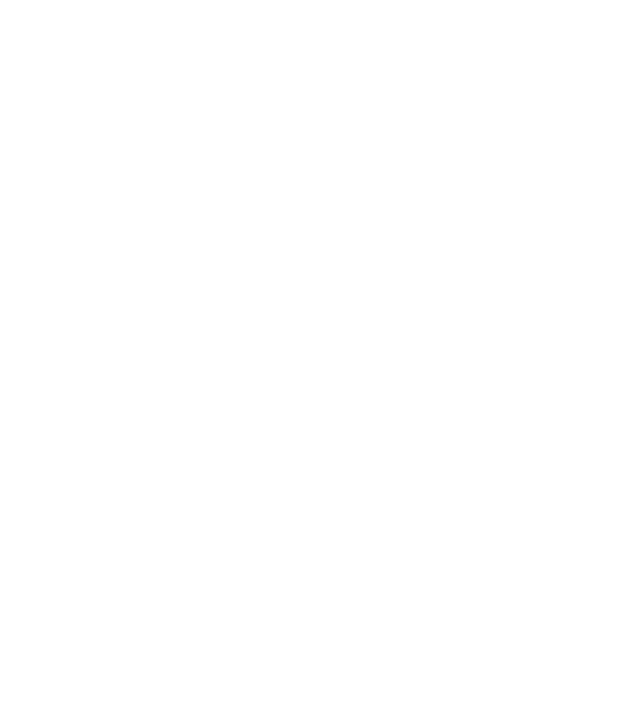
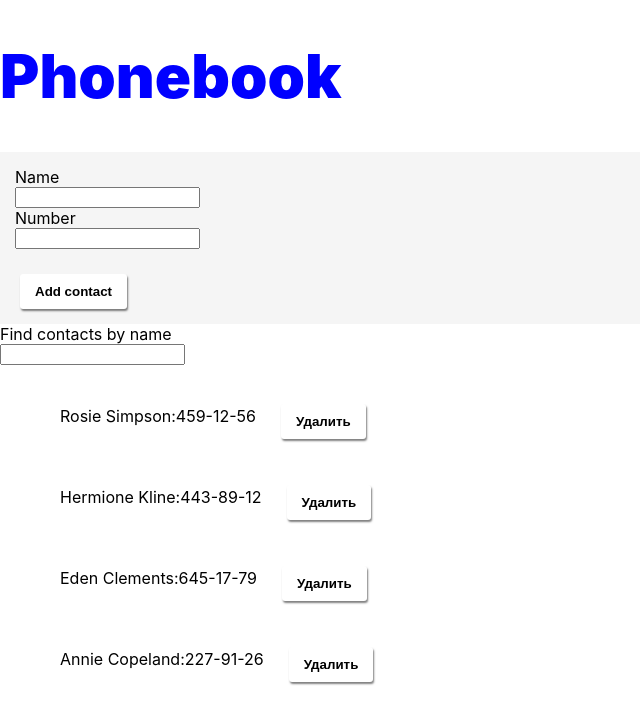
Before and after one commit to SolonukhaVitalii/goit-react-hw-05-phonebook, a React (Create React App) app: page / in a window 1280 px wide. Shown: the top 724 px of the page, without its empty margins (0-640 px from the left). Built offline with nearby package versions, Linux system fonts and the light colour scheme.

Commit message:
DZ5 title animation

```diff
--- a/package.json
+++ b/package.json
@@ -14,6 +14,8 @@
     "react": "^17.0.1",
     "react-dom": "^17.0.1",
     "react-scripts": "4.0.2",
+    "react-transition-group": "^4.4.1",
+    "shortid": "^2.2.16",
     "web-vitals": "^1.1.0"
   },
   "scripts": {
--- /dev/null
+++ b/src/App.css
@@ -0,0 +1,39 @@
+/*.enter {
+  opacity: 0;
+  transform: translateX(-100%);
+}
+
+.enterActive {
+  opacity: 1;
+  transform: translateX(0);
+  transition: all 500ms linear;
+}
+
+.exit {
+  opacity: 1;
+  transform: translateX(0);
+}
+
+.exitActive {
+  opacity: 0;
+  transform: translateX(-100%);
+  transition: all 500ms linear;
+}*/
+
+h1 {
+  max-width: 1170px;
+  min-height: 60px;
+  margin-right: auto;
+  color: blue;
+  font-weight: 900;
+  font-size: 60px;
+}
+
+.Appbar-slideIn-appear {
+  transform: translateX(-100%);
+}
+
+.Appbar-slideIn-appear-active {
+  transform: translateX(0);
+  transition: transform 500ms linear;
+}
--- a/src/App.js
+++ b/src/App.js
@@ -1,11 +1,98 @@
+import React, { Component } from 'react';
+import shortid from 'shortid';
+import ContactForm from './components/ContactForm';
+import Filter from './components/Filter';
+import ContactList from './components/ContactList';
+import { CSSTransition } from 'react-transition-group';
+import './App.css';
 
+class App extends Component {
 
-function App() {
-  return (
-    <div>
+  state = {
+    contacts: [
+      { id: 'id-1', name: 'Rosie Simpson', number: '459-12-56' },
+      { id: 'id-2', name: 'Hermione Kline', number: '443-89-12' },
+      { id: 'id-3', name: 'Eden Clements', number: '645-17-79' },
+      { id: 'id-4', name: 'Annie Copeland', number: '227-91-26' },
+    ],
+    filter: ''
+  }
 
-    </div>
-  );
-}
+  addContact = ({ name, number }) => {
+    const searchSameName = this.state.contacts
+      .map((cont) => cont.name)
+      .includes(name);
+
+    if (searchSameName) {
+      alert(`${name} is already in contacts`);
+    } else if (name.length === 0) {
+      alert("Fields must be filled!");
+    } else {
+      const contact = {
+        id: shortid.generate(),
+        name,
+        number
+      };
+      this.setState(prevState => ({
+        contacts: [contact, ...prevState.contacts],
+      }));
+    }
+  };
+
+  changeFilter = e => {
+    this.setState({ filter: e.currentTarget.value });
+  };
+
+  deleteContact = (contactId) => {
+    this.setState(prevState => ({
+      contacts: prevState.contacts.filter(contact => contact.id !== contactId),
+    }))
+  };
+
+  componentDidMount() {
+    console.log('App');
+    const contacts = localStorage.getItem('contacts');
+    const parsedContacts = JSON.parse(contacts);
+
+    if (parsedContacts) {
+      this.setState({ contacts: parsedContacts });
+    }
+  }
+
+  componentDidUpdate(prevProps, prevState) {
+    console.log('App componentDidUpdate');
+    if (this.state.contacts !== prevState.contacts) {
+      console.log('Новий конт')
+      localStorage.setItem('contacts', JSON.stringify(this.state.contacts));
+    }
+  }
+
+  render() {
+    const { filter } = this.state;
+    const normalizedFilter = filter.toLowerCase();
+    const visibleContacts = this.state.contacts.filter(contact =>
+      contact.name.toLowerCase().includes(normalizedFilter),
+    );
+
+    return(
+      <>
+        <CSSTransition in={true} appear={true} timeout={500} classNames="Appbar-slideIn" unmountOnExit>
+          <h1>Phonebook</h1>
+        </CSSTransition>
+        <ContactForm
+          onSubmit={this.addContact}
+        />
+        <Filter
+          value={filter}
+          onChange={this.changeFilter}
+        />
+        <ContactList
+          contacts={visibleContacts}
+          onDeleteContact={this.deleteContact}
+        />
+      </>
+    );
+  };
+};
 
 export default App;
--- /dev/null
+++ b/src/components/ContactForm/ContactForm.jsx
@@ -0,0 +1,58 @@
+import React, { Component } from 'react';
+import s from './ContactForm.module.css';
+import shortid from 'shortid';
+
+class ContactForm extends Component {
+
+    state = {
+        name: '',
+        number: ''
+    }
+
+    nameInputId = shortid.generate();
+    numberInputId = shortid.generate();
+
+    handleChange = e => {
+        const { name, value } = e.currentTarget;
+        this.setState({ [name]: value });
+    };
+
+    handleSubmit = e => {
+        e.preventDefault();
+        this.props.onSubmit(this.state);
+        this.reset();
+    };
+
+    reset = () => {
+        this.setState({ name: '', number: '' })
+    };
+
+
+    render() {
+        return (
+        <form onSubmit={this.handleSubmit} className={s.form}>
+        <label htmlFor={this.nameInputId} className={s.label}>
+            Name <input className={s.input}
+              type="text"
+              name="name"
+              value={this.state.name}
+              onChange={this.handleChange}
+              id={this.nameInputId}
+            />
+        </label>
+        <label htmlFor={this.numberInputId}>
+            Number <input className={s.input}
+              type="text"
+              name="number"
+              value={this.state.number}
+              onChange={this.handleChange}
+              id={this.numberInputId}
+            />
+        </label>
+        <button type="submit" className={s.button}>Add contact</button>
+        </form>
+        );
+     }
+};
+
+export default ContactForm;
--- /dev/null
+++ b/src/components/ContactForm/ContactForm.module.css
@@ -0,0 +1,29 @@
+.form {
+  background-color: whitesmoke;
+  padding: 15px;
+}
+
+.label {
+  cursor: pointer;
+}
+
+.input {
+  display: flex;
+}
+
+.button {
+  display: flex;
+  margin-top: 25px;
+  margin-right: 5px;
+  margin-left: 5px;
+  padding: 10px 15px;
+  font-weight: 700;
+  background-color: white;
+  color: black;
+  border: none;
+  border-radius: 3px;
+  outline: none;
+  cursor: pointer;
+  box-shadow: 1px 2px 2px 0 rgba(0 0 0 / 0.5);
+  transition: box-shadow 250ms linear;
+}
--- /dev/null
+++ b/src/components/ContactForm/index.js
@@ -0,0 +1 @@
+export { default } from './ContactForm';
--- /dev/null
+++ b/src/components/ContactList/ContactList.jsx
@@ -0,0 +1,22 @@
+import React from 'react';
+import s from './ContactList.module.css';
+import PropTypes from 'prop-types';
+
+const ContactList = ({ contacts, onDeleteContact}) => (
+    <ul className={s.list}>
+        {contacts.map(({ id, name, number }) => (
+            <li key={id} className={s.item}>
+                <p className={s.name}>{name}:</p>
+                <p className={s.number}>{number}</p>
+                <button className={s.button} onClick={(() => onDeleteContact(id))}>Удалить</button>
+            </li>
+        ))}
+    </ul>
+);
+
+ContactList.propTypes = {
+    contacts: PropTypes.array.isRequired,
+    onDeleteContact: PropTypes.func.isRequired
+};
+
+export default ContactList;
--- /dev/null
+++ b/src/components/ContactList/ContactList.module.css
@@ -0,0 +1,31 @@
+.list {
+  color: black;
+}
+
+.item {
+  display: flex;
+  align-items: center;
+  padding: 20px;
+}
+
+.name {
+  margin-top: 5px;
+}
+.number {
+  margin-top: 5px;
+}
+
+.button {
+  margin-right: 25px;
+  margin-left: 25px;
+  padding: 10px 15px;
+  font-weight: 700;
+  background-color: white;
+  color: black;
+  border: none;
+  border-radius: 3px;
+  outline: none;
+  cursor: pointer;
+  box-shadow: 1px 2px 2px 0 rgba(0 0 0 / 0.5);
+  transition: box-shadow 250ms linear;
+}
--- /dev/null
+++ b/src/components/ContactList/index.js
@@ -0,0 +1 @@
+export { default } from './ContactList';
--- /dev/null
+++ b/src/components/Filter/Filter.jsx
@@ -0,0 +1,20 @@
+import React from 'react';
+import s from './Filter.module.css';
+import PropTypes from 'prop-types';
+
+const Filter = ({ value, onChange }) => (
+    <label htmlFor="">Find contacts by name
+        <input className={s.input}
+            type="text"
+            value={value}
+            onChange={onChange}
+        />
+    </label>
+);
+
+Filter.propTypes = {
+    value: PropTypes.string.isRequired,
+    onChange: PropTypes.func.isRequired
+};
+
+export default Filter;
--- /dev/null
+++ b/src/components/Filter/Filter.module.css
@@ -0,0 +1,3 @@
+.input {
+  display: flex;
+}
--- /dev/null
+++ b/src/components/Filter/index.js
@@ -0,0 +1 @@
+export { default } from './Filter';
```
Also changed, not shown: 1 other file (tests, documents, lock files or other folders).
